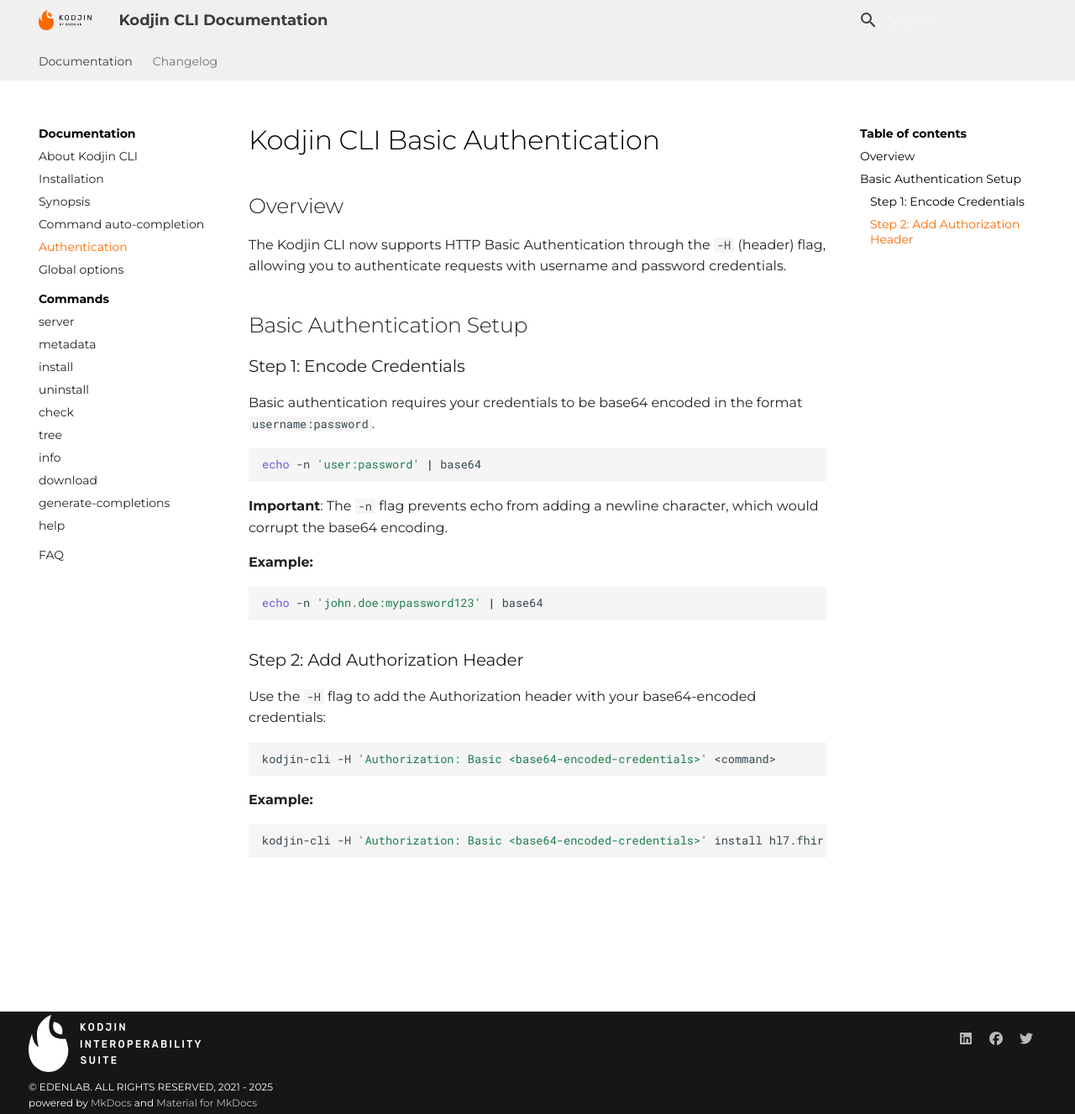
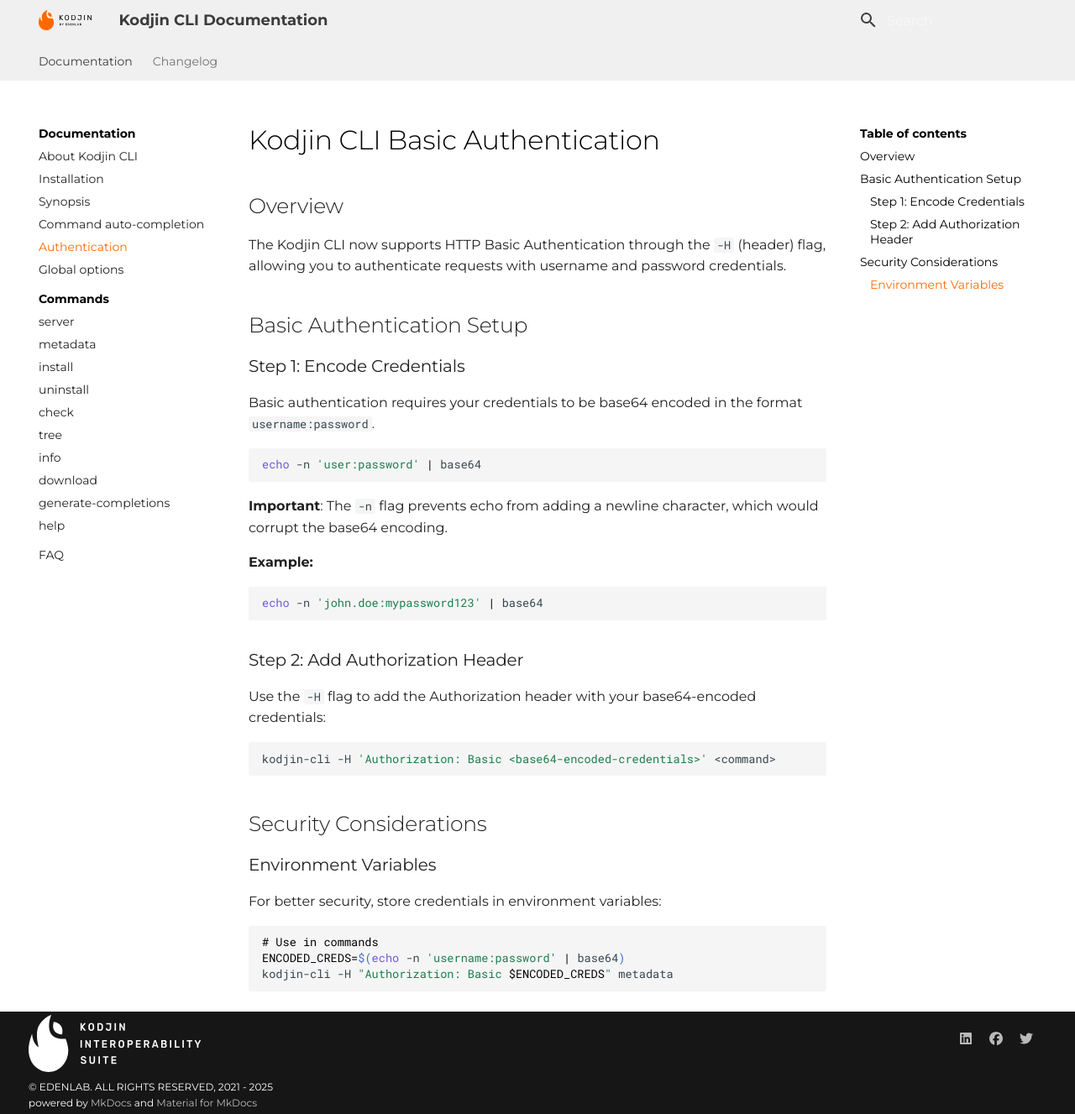
Before and after one commit to edenlabllc/kodjin.cli, an MkDocs documentation site: the page built from docs/authentication.md, in a window 1280 px wide and 1327 px high. Shown: the whole window at 84% size. Built offline with MkDocs 1.6.1 and Material for MkDocs 9.7.7, drawn with Linux system fonts in a browser that asks for light colours.

Commit message:
feat: update authentication page

````diff
--- a/docs/authentication.md
+++ b/docs/authentication.md
@@ -30,8 +30,14 @@
 kodjin-cli -H 'Authorization: Basic <base64-encoded-credentials>' <command>
 ```
 
-**Example:**
+## Security Considerations
+
+### Environment Variables
+
+For better security, store credentials in environment variables:
 
 ```bash
-kodjin-cli -H 'Authorization: Basic <base64-encoded-credentials>' install hl7.fhir.us.core@4.0.0
+# Use in commands
+ENCODED_CREDS=$(echo -n 'username:password' | base64)
+kodjin-cli -H "Authorization: Basic $ENCODED_CREDS" metadata
 ```
````
